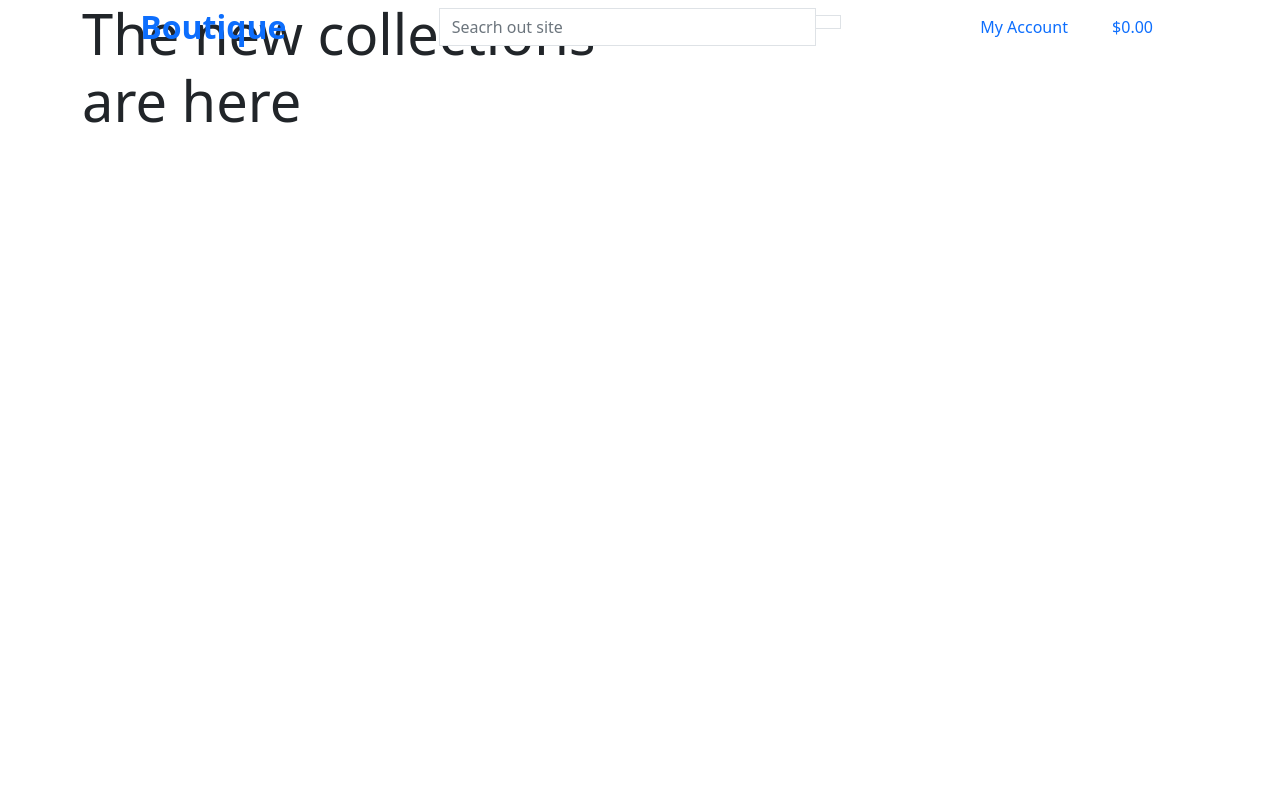
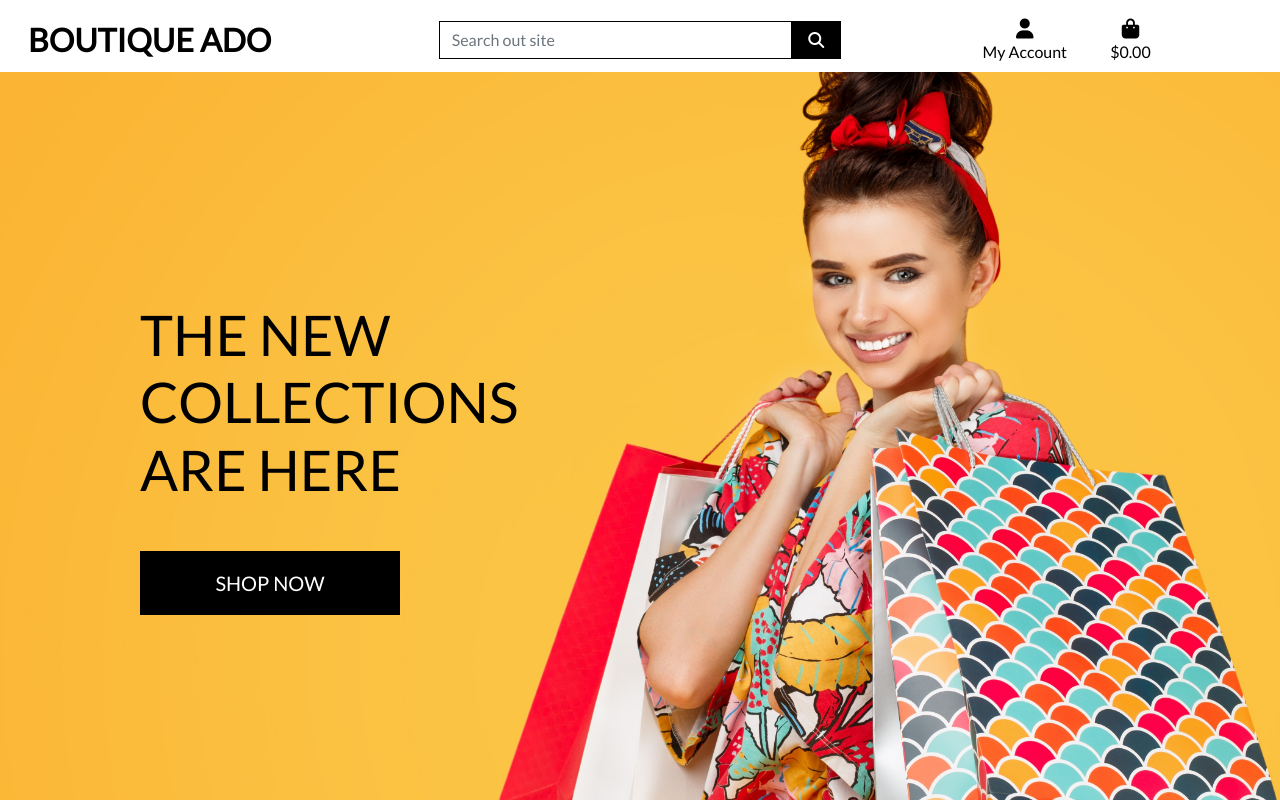
Before and after one commit to Claudio-C-Santos/boutique_ado_v1, a Django app: page / in a window 1280 px wide. Run offline with Django 3.2, Linux system fonts and the light colour scheme; some libraries are stand-ins or nearby versions.

Commit message:
completed homepage header and css

```diff
--- a/boutique_ado/settings.py
+++ b/boutique_ado/settings.py
@@ -151,3 +151,7 @@ USE_TZ = True
 # https://docs.djangoproject.com/en/3.1/howto/static-files/
 
 STATIC_URL = '/static/'
+STATICFILES_DIRS = (os.path.join(BASE_DIR, 'static'),)
+
+MEDIA_URL = '/media/'
+MEDIA_ROOT = os.path.join(BASE_DIR, 'media')
--- a/boutique_ado/urls.py
+++ b/boutique_ado/urls.py
@@ -15,9 +15,11 @@ Including another URLconf
 """
 from django.contrib import admin
 from django.urls import path, include
+from django.conf import settings
+from django.conf.urls.static import static
 
 urlpatterns = [
     path('admin/', admin.site.urls),
     path('accounts/', include('allauth.urls')),
     path('', include('home.urls'))
-]
+] + static(settings.MEDIA_URL, document_root=settings.MEDIA_ROOT)
--- a/home/templates/home/index.html
+++ b/home/templates/home/index.html
@@ -18,7 +18,7 @@
                 </h1>
                 <div class="my-5">
                     <h4>
-                        <a href="" class="shop-now-button btn btn-lg rounded-0 text-uppercase py-3"></a>
+                        <a href="" class="shop-now-button btn btn-lg rounded-0 text-uppercase py-3">Shop Now</a>
                     </h4>
                 </div>
             </div>
--- /dev/null
+++ b/static/css/base.css
@@ -0,0 +1,81 @@
+html {
+    height: 100%;
+}
+
+body {
+    background: url('/media/homepage_background_cropped.jpg') no-repeat center center fixed;
+    background-size: cover;
+    height: calc(100vh - 164px);
+    color: #555;
+    font-family: 'Lato';
+}
+
+/* from Bulma */
+.icon {
+    align-items: center;
+    display: inline-flex;
+    justify-content: center;
+    height: 1.5rem;
+    width: 1.5rem;
+}
+
+.logo-font {
+    text-transform: uppercase;
+}
+
+.main-logo-link {
+    width: fit-content;
+}
+
+.shop-now-button {
+    background: black;
+    color: white;
+    min-width: 260px;
+}
+
+.btn-black {
+    background: black;
+    color: white;
+}
+
+.shop-now-button:hover,
+.shop-now-button:active,
+.shop-now-button:focus,
+.btn-black:hover,
+.btn-black:active,
+.btn-black:focus {
+    background: #222;
+    color: white;
+}
+
+.text-black {
+    color: #000 !important;
+}
+
+.border-black {
+    border: 1px solid black !important;
+}
+
+/* -------------------------------- Media Queries */
+
+/* Slightly larger container on xl screens */
+@media (min-width: 1200px) {
+  .container {
+    max-width: 80%;
+  }
+}
+
+/* fixed top navbar only on medium and up */
+@media (min-width: 992px) {
+    .fixed-top-desktop-only {
+        position: fixed;
+        top: 0;
+        right: 0;
+        left: 0;
+        z-index: 1030;
+    }
+
+    .header-container {
+        padding-top: 164px;
+    }
+}
--- a/templates/base.html
+++ b/templates/base.html
@@ -17,21 +17,18 @@
     {% block corecss %}
         <link href="https://cdn.jsdelivr.net/npm/bootstrap@5.0.0-beta2/dist/css/bootstrap.min.css" rel="stylesheet"
             integrity="sha384-BmbxuPwQa2lc/FVzBcNJ7UAyJxM6wuqIj61tLrc4wSX0szH/Ev+nYRRuWlolflfl" crossorigin="anonymous">
+        <link href="https://fonts.googleapis.com/css2?family=Lato&display=swap" rel="stylesheet">
+        <link rel="stylesheet" href="{% static 'css/base.css' %}">
     {% endblock %}
 
     {% block extra_css %}
     {% endblock %}
 
     {% block corejs %}
-        <script src="https://cdn.jsdelivr.net/npm/bootstrap@5.0.0-beta2/dist/js/bootstrap.bundle.min.js"
-            integrity="sha384-b5kHyXgcpbZJO/tY9Ul7kGkf1S0CWuKcCD38l8YkeH8z8QjE0GmW1gYU5S9FOnJ0"
-            crossorigin="anonymous"></script>
-        <script src="https://cdn.jsdelivr.net/npm/@popperjs/core@2.6.0/dist/umd/popper.min.js"
-            integrity="sha384-KsvD1yqQ1/1+IA7gi3P0tyJcT3vR+NdBTt13hSJ2lnve8agRGXTTyNaBYmCR/Nwi"
-            crossorigin="anonymous"></script>
-        <script src="https://cdn.jsdelivr.net/npm/bootstrap@5.0.0-beta2/dist/js/bootstrap.min.js"
-            integrity="sha384-nsg8ua9HAw1y0W1btsyWgBklPnCUAFLuTMS2G72MMONqmOymq585AcH49TLBQObG"
-            crossorigin="anonymous"></script>
+        <script src="https://kit.fontawesome.com/a72a2b1a82.js" crossorigin="anonymous"></script>
+        <script src="https://code.jquery.com/jquery-3.4.1.slim.min.js" integrity="sha384-J6qa4849blE2+poT4WnyKhv5vZF5SrPo0iEjwBvKU7imGFAV0wwj1yYfoRSJoZ+n" crossorigin="anonymous"></script>
+        <script src="https://cdn.jsdelivr.net/npm/popper.js@1.16.0/dist/umd/popper.min.js" integrity="sha384-Q6E9RHvbIyZFJoft+2mJbHaEWldlvI9IOYy5n3zV9zzTtmI3UksdQRVvoxMfooAo" crossorigin="anonymous"></script>
+        <script src="https://stackpath.bootstrapcdn.com/bootstrap/4.4.1/js/bootstrap.min.js" integrity="sha384-wfSDF2E50Y2D1uUdj0O3uMBJnjuUD4Ih7YwaYd1iqfktj0Uod8GCExl3Og8ifwB6" crossorigin="anonymous"></script>
     {% endblock %}
 
     {% block extra_js %}
@@ -42,18 +39,18 @@
 
 <body>
     <header class="container-fluid fixed-top">
-        <div class="row">
+        <div id="topnav" class="row bg-white pt-lg-2 d-none d-lg-flex">
             <div class="col-12 col-lg-4 my-auto py-1 py-lg-0 text-center text-lg-left">
                 <a href="{% url 'home' %}" class="nav-link main-logo-link">
                     <h2 class="logo-font text-black my-0">
-                        <strong>Boutique</strong>
+                        <strong>Boutique Ado</strong>
                     </h2>
                 </a>
             </div>
             <div class="col-12 col-lg-4 my-auto py-1 py-lg-0">
                 <form method="GET" action="">
                     <div class="input-group w-100">
-                        <input type="text" class="form-control border border-black rounded-0" name="q" placeholder="Seacrh out site">
+                        <input type="text" class="form-control border border-black rounded-0" name="q" placeholder="Search out site">
                         <div class="input-group-append">
                             <button class="form-control btn btn-black border border-black rounded-0" type="submit">
                                 <span class="icon">
@@ -67,7 +64,7 @@
             <div class="col-12 col-lg-4 my-auto py-1 py-lg-0">
                 <ul class="list-inline list-unstyled text-center text-lg-right my-0">
                     <li class="list-inline-item dropdown">
-                        <a href="" class="text-black nav-link" id="iser-options" data-toggle="dropdown" aria-haspopup="false">
+                        <a href="" class="text-black nav-link" id="user-options" data-toggle="dropdown" aria-haspopup="true" aria-expanded="false">
                             <div class="text-center">
                                 <div><i class="fas fa-user fa-lg"></i></div>
                                 <p class="my-0">My Account</p>
```
Also changed, not shown: media/homepage_background_cropped.jpg (added).
